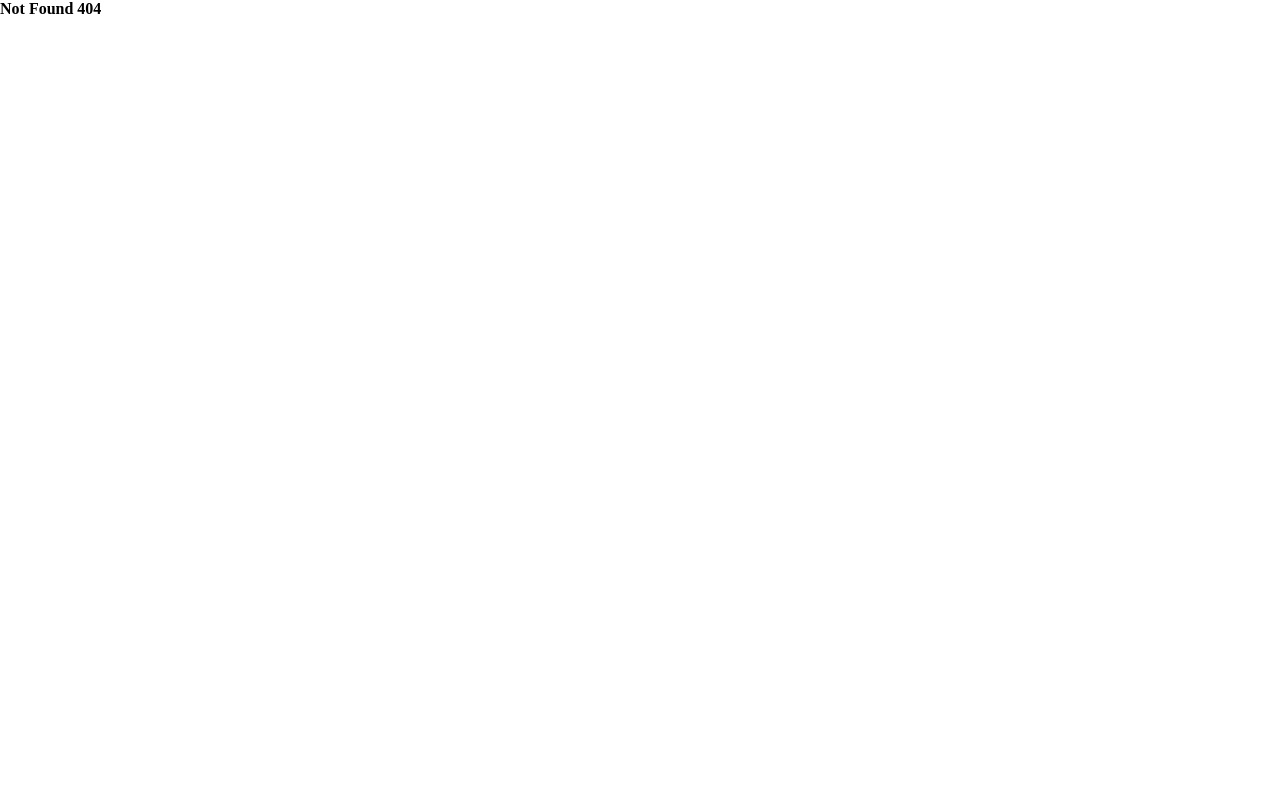
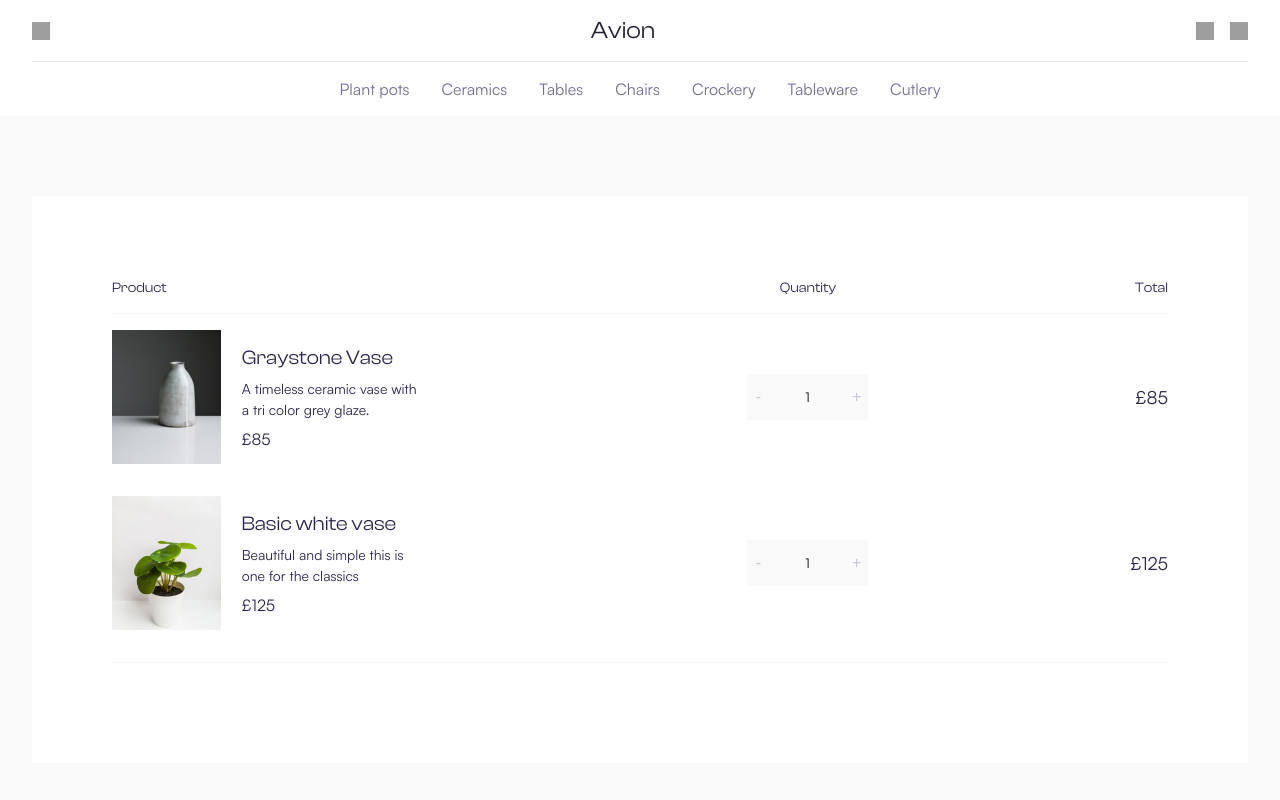
Before and after one commit to mayconndouglass/ecommerce-website-react, a React (Vite) app: page /cart in a window 1280 px wide. Before the commit this address had no page. Shown: the top 800 px of the page. Built offline with nearby package versions, Linux system fonts and the light colour scheme; grey boxes are pictures that could not be loaded.

Commit message:
chore: add Cart page

```diff
--- /dev/null
+++ b/src/pages/Cart/index.tsx
@@ -0,0 +1,17 @@
+import * as S from './styles'
+
+import { Header } from '../../components/Header'
+import { Footer } from '../Home/components/Footer'
+import { Products } from './components/Products'
+
+export const Cart = () => {
+    return (
+        <S.Container>
+            <Header />
+            <main>
+                <Products />
+            </main>
+            <Footer />
+        </S.Container>
+    )
+}
--- /dev/null
+++ b/src/pages/Cart/styles.ts
@@ -0,0 +1,3 @@
+import styled from 'styled-components'
+
+export const Container = styled.section``
--- a/src/routes/index.tsx
+++ b/src/routes/index.tsx
@@ -4,6 +4,7 @@ import { Home } from '../pages/Home'
 import { ProductDetails } from '../pages/ProductDetails'
 import { About } from '../pages/About'
 import { NotFound } from '../pages/NotFound'
+import { Cart } from '../pages/Cart'
 
 export const Router = () => {
     return (
@@ -12,6 +13,7 @@ export const Router = () => {
                 <Route path='/' element={<Home />} />
                 <Route path='/product' element={<ProductDetails />} />
                 <Route path='/about' element={<About />} />
+                <Route path='/cart' element={<Cart />} />
             </Route>
 
             <Route path="*" element={<NotFound />} />
```
